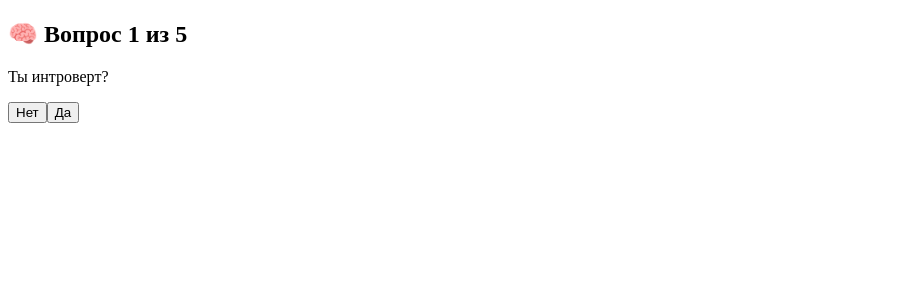
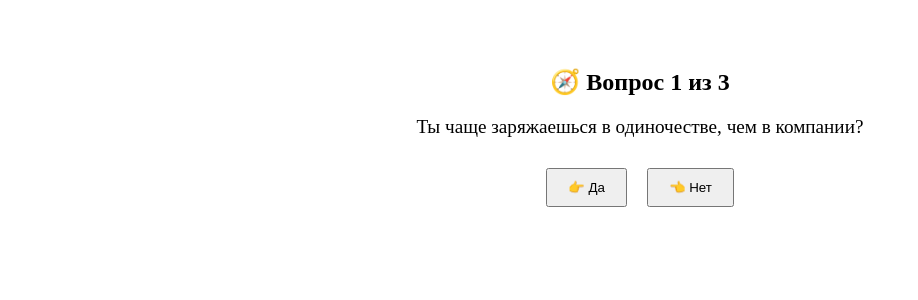
Before and after one commit to Evidream/medlyak-frontend, a React (Create React App) app: page /swipe-psychology in a window 1280 px wide. Shown: the top 300 px of the page, without its empty margins (0-918 px from the left). Built offline with nearby package versions, Linux system fonts and the light colour scheme.

Commit message:
Update SwipePsychology.jsx

```diff
--- a/src/screens/SwipePsychology.jsx
+++ b/src/screens/SwipePsychology.jsx
@@ -1,51 +1,42 @@
-import React, { useState } from 'react';
-import { useNavigate } from 'react-router-dom';
+import React, { useState } from "react";
 
 const questions = [
-  'Ты интроверт?',
-  'Тебе важно обсуждать эмоции в отношениях?',
-  'Ты склонен к ревности?',
-  'Ты умеешь прощать?',
-  'Тебе важно чувствовать постоянный контакт с партнёром?'
+  "Ты чаще заряжаешься в одиночестве, чем в компании?",
+  "Важно ли тебе проговаривать чувства в отношениях?",
+  "Ты считаешь себя эмоционально устойчивым человеком?"
 ];
 
-const SwipePsychology = () => {
-  const [currentIndex, setCurrentIndex] = useState(0);
+export default function SwipePsychology() {
+  const [index, setIndex] = useState(0);
   const [answers, setAnswers] = useState([]);
-  const navigate = useNavigate();
 
-  const handleAnswer = (value) => {
-    const newAnswers = [...answers, { question: questions[currentIndex], answer: value }];
-    setAnswers(newAnswers);
-
-    if (currentIndex + 1 < questions.length) {
-      setCurrentIndex(currentIndex + 1);
+  const handleAnswer = (answer) => {
+    setAnswers([...answers, { question: questions[index], answer }]);
+    if (index + 1 < questions.length) {
+      setIndex(index + 1);
     } else {
-      // Позже можно будет сохранить ответы в Supabase или context
-      navigate('/block/physiology'); // пример перехода на следующий блок
+      alert("Спасибо за ответы! (заглушка)");
     }
   };
 
   return (
-    <div className="flex flex-col items-center justify-center min-h-screen p-6 bg-white text-center">
-      <h2 className="text-2xl font-semibold mb-4">🧠 Вопрос {currentIndex + 1} из {questions.length}</h2>
-      <p className="text-xl mb-6 max-w-md">{questions[currentIndex]}</p>
-      <div className="flex space-x-6">
+    <div style={{ padding: "40px", textAlign: "center" }}>
+      <h2>🧭 Вопрос {index + 1} из {questions.length}</h2>
+      <p style={{ fontSize: "1.2rem" }}>{questions[index]}</p>
+      <div style={{ marginTop: "30px" }}>
         <button
-          onClick={() => handleAnswer(false)}
-          className="bg-gray-200 text-black px-6 py-3 rounded-full hover:bg-gray-300 transition"
+          onClick={() => handleAnswer("Да")}
+          style={{ marginRight: "20px", padding: "10px 20px" }}
         >
-          Нет
+          👉 Да
         </button>
         <button
-          onClick={() => handleAnswer(true)}
-          className="bg-black text-white px-6 py-3 rounded-full hover:bg-gray-800 transition"
+          onClick={() => handleAnswer("Нет")}
+          style={{ padding: "10px 20px" }}
         >
-          Да
+          👈 Нет
         </button>
       </div>
     </div>
   );
-};
-
-export default SwipePsychology;
+}
```
